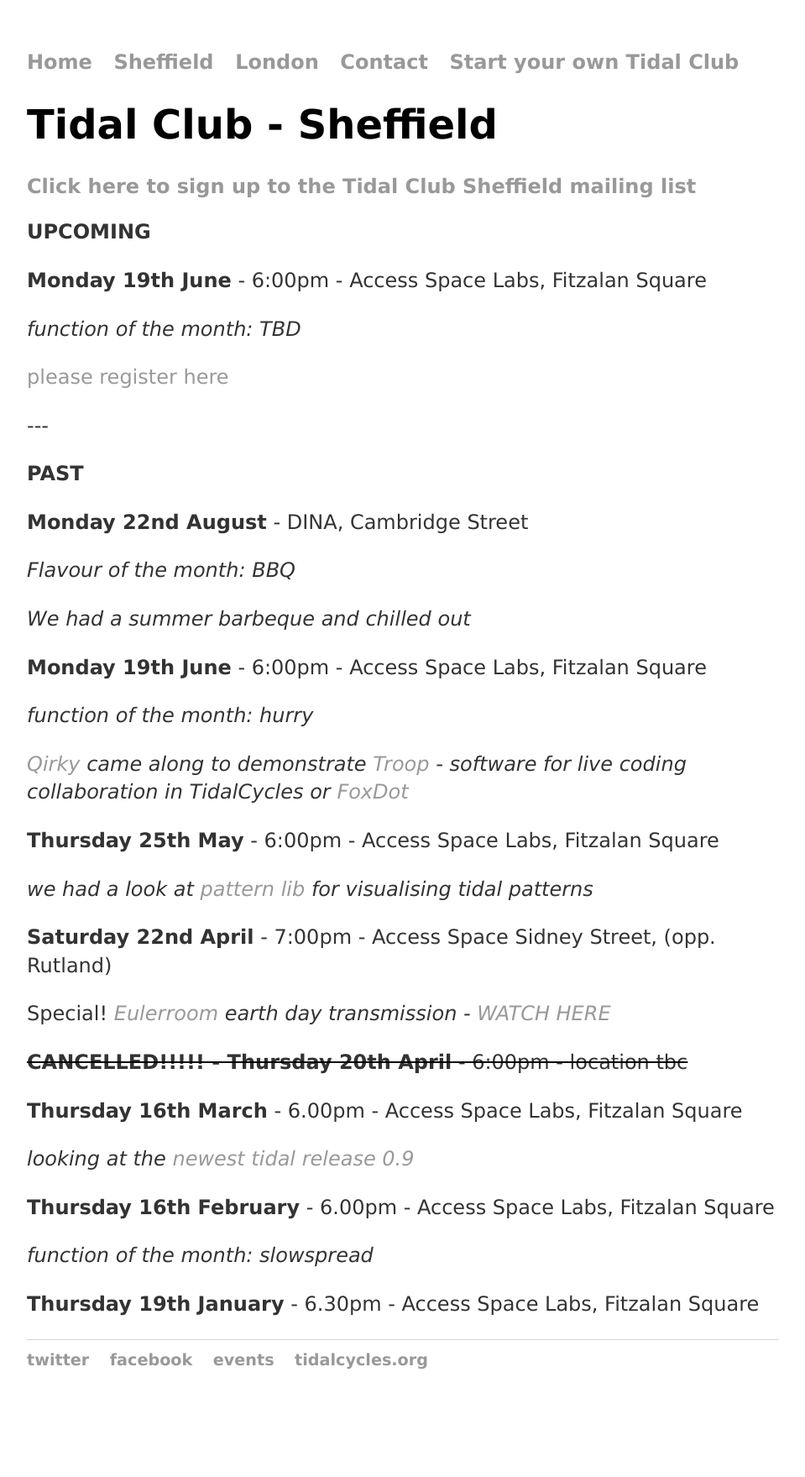
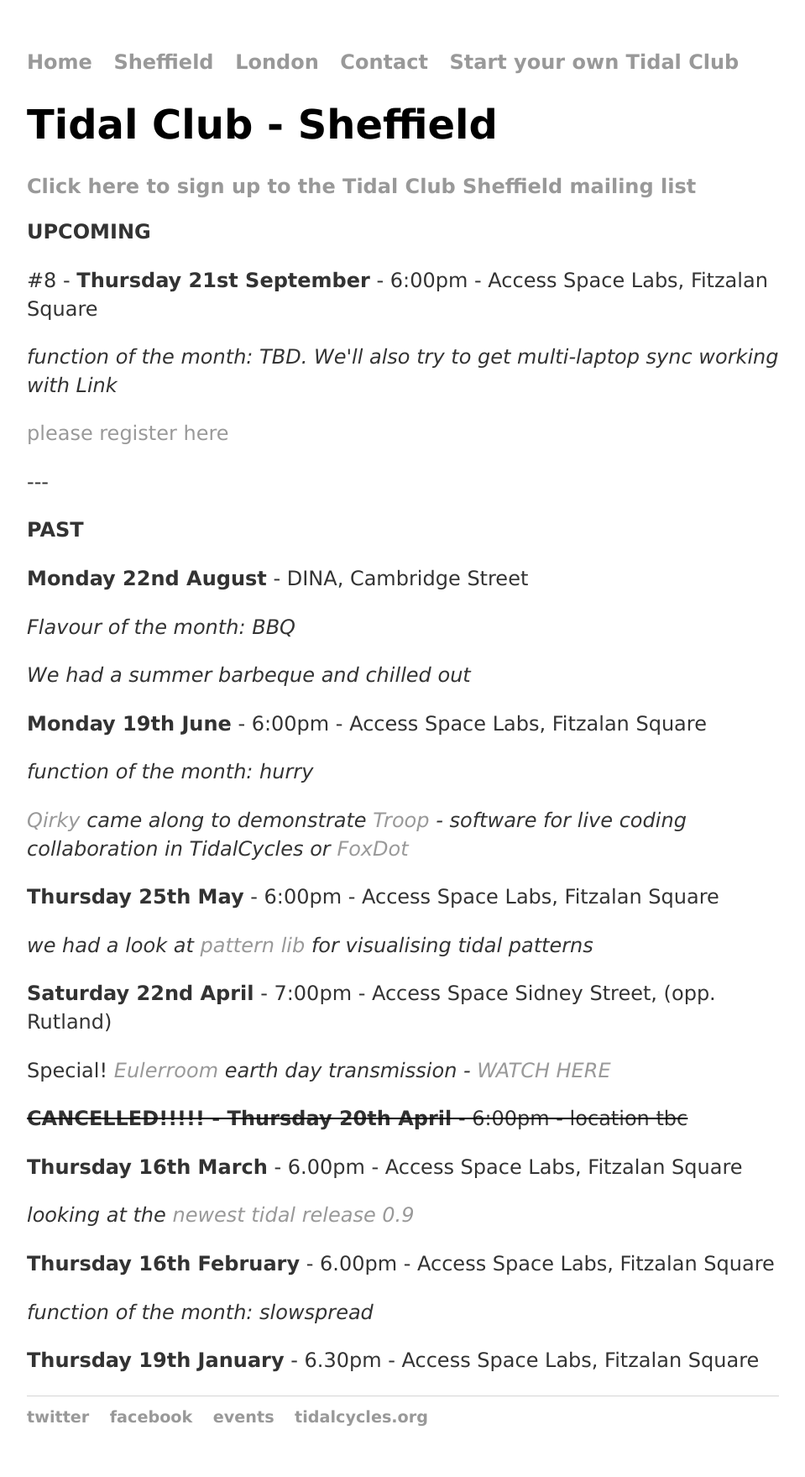
Before and after one commit to tidalclub/tidalclub.github.io, a Jekyll site: the page built from sheffield.html, in a window 1280 px wide. Shown: the whole page at 84% size, without its empty margins (160-1119 px from the left). Built offline with Jekyll 4.4.1, drawn with Linux system fonts in a browser that asks for light colours; before the commit the page ends 1691 px from its top, so only the background shows below that.

Commit message:
Update sheffield.html

```diff
--- a/sheffield.html
+++ b/sheffield.html
@@ -9,9 +9,8 @@ title: Tidal Club - Sheffield
 
 			<p><b>UPCOMING</b></p>
 			<p></p>
-			<p></p>
-			<p><b>Monday 19th June</b> - 6:00pm - Access Space Labs, Fitzalan Square</p>
-			<p><em>function of the month: TBD</em></p>
+			<p>#8 - <b>Thursday 21st September</b> - 6:00pm - Access Space Labs, Fitzalan Square</p>
+			<p><em>function of the month: TBD. We'll also try to get multi-laptop sync working with Link</em></p>
 			<p><a href="https://www.picatic.com/tidalclub8">please register here</a></p>
 
 			<p>---</p>
```
